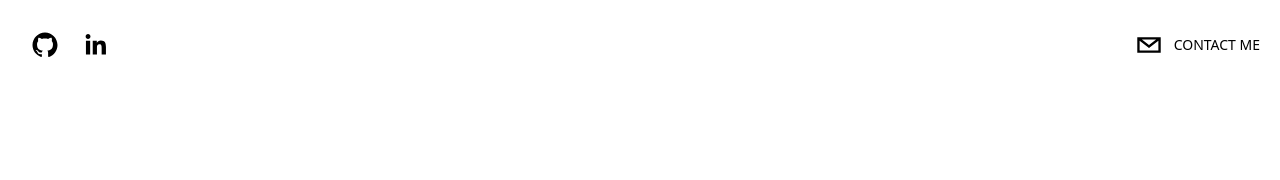
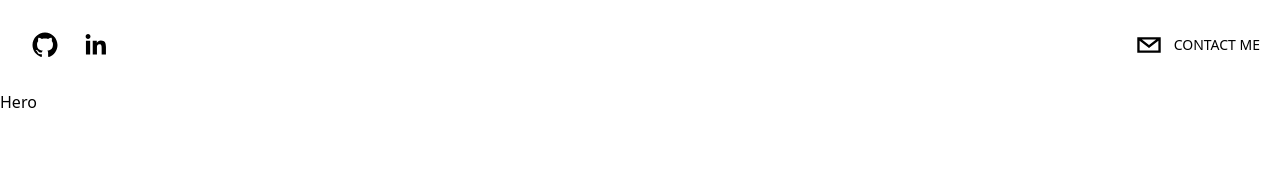
Before and after one commit to alexander-rusiecki/personal-website, a Next.js app: page / in a window 1280 px wide. Shown: the top 180 px of the page. Built offline with nearby package versions, Linux system fonts and the light colour scheme.

Commit message:
install React simple typewriter

```diff
--- /dev/null
+++ b/components/Hero.tsx
@@ -0,0 +1,7 @@
+type Props = {};
+
+const Hero = (props: Props) => {
+  return <section>Hero</section>;
+};
+
+export default Hero;
--- a/package.json
+++ b/package.json
@@ -13,6 +13,7 @@
     "next": "12.3.1",
     "react": "18.2.0",
     "react-dom": "18.2.0",
+    "react-simple-typewriter": "^4.0.2",
     "react-social-icons": "^5.14.0"
   },
   "devDependencies": {
--- a/pages/index.tsx
+++ b/pages/index.tsx
@@ -1,6 +1,7 @@
 import type { NextPage } from 'next';
 import Head from 'next/head';
 import Header from '../components/Header';
+import Hero from '../components/Hero';
 
 const Home: NextPage = () => {
   return (
@@ -9,6 +10,7 @@
         <title>Alexander Rusiecki</title>
       </Head>
       <Header />
+      <Hero />
       <footer></footer>
     </div>
   );
```
Also changed, not shown: 1 other file (tests, documents, lock files or other folders).
